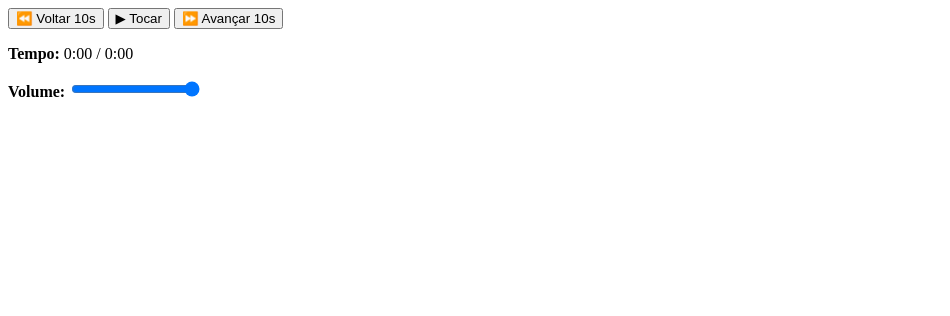
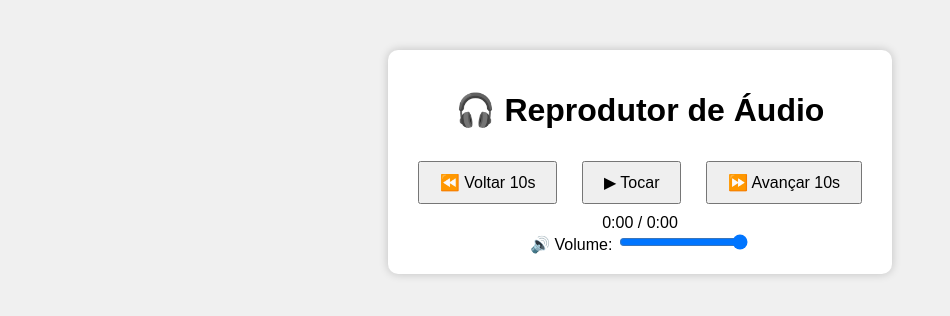
Before and after one commit to Micka0612/audio-player, a plain HTML site: page index.html in a window 1280 px wide. Shown: the whole page, without its empty margins (0-950 px from the left). Drawn offline with Linux system fonts and the light colour scheme.

Commit message:
Update index.html
códigos

```diff
--- a/index.html
+++ b/index.html
@@ -1,12 +1,32 @@
+<!DOCTYPE html>
+<html lang="pt-BR">
+<head>
+  <meta charset="UTF-8">
+  <title>Reprodutor de Áudio</title>
+  <link rel="stylesheet" href="style.css">
+</head>
+<body>
+  <div class="player">
+    <h1>🎧 Reprodutor de Áudio</h1>
+
+    <audio id="audio" src="musica.mp3"></audio>
+
     <div class="botoes">
       <button onclick="retroceder()">⏪ Voltar 10s</button>
       <button id="playPauseBtn" onclick="togglePlayPause()">▶ Tocar</button>
       <button onclick="avancar()">⏩ Avançar 10s</button>
     </div>
 
-<p>
-  <strong>Tempo:</strong> <span id="tempoAtual">0:00</span> / <span id="duracaoTotal">0:00</span>
-</p>
+    <div class="tempo">
+      <span id="tempoAtual">0:00</span> / <span id="duracaoTotal">0:00</span>
+    </div>
 
-<label for="volume"><strong>Volume:</strong></label>
+    <div class="controle-volume">
+      <label for="volume">🔊 Volume:</label>
       <input type="range" id="volume" min="0" max="1" step="0.01" value="1" onchange="mudarVolume()">
+    </div>
+  </div>
+
+  <script src="script.js"></script>
+</body>
+</html>
```
Lines whose indentation alone changed are shown as unchanged.
